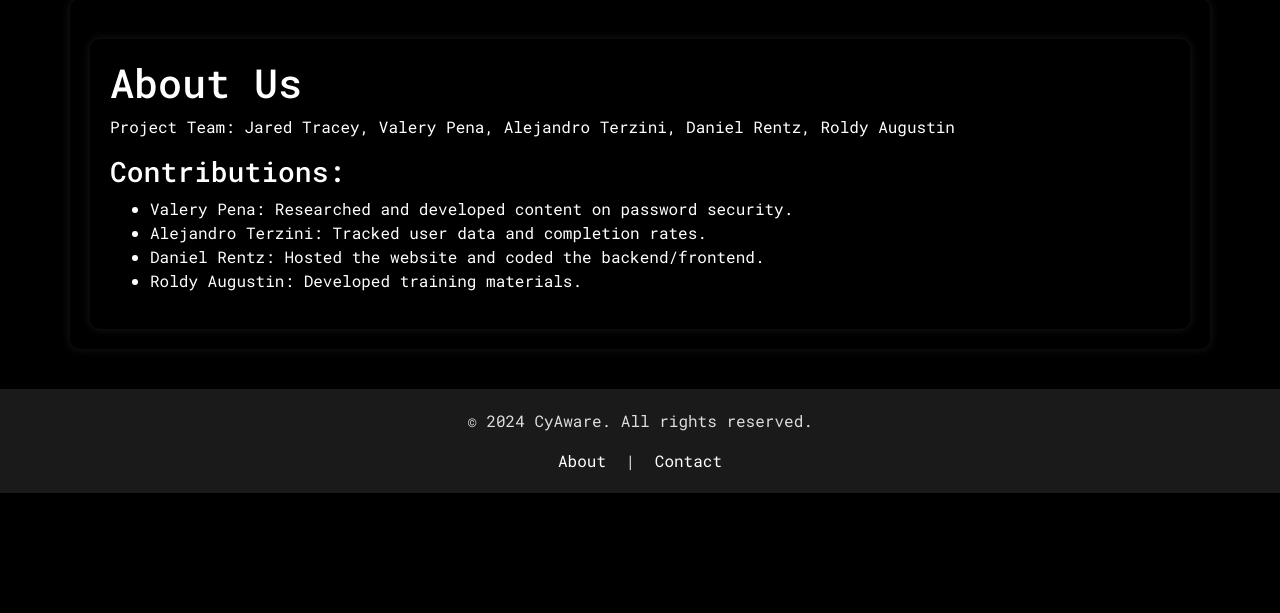
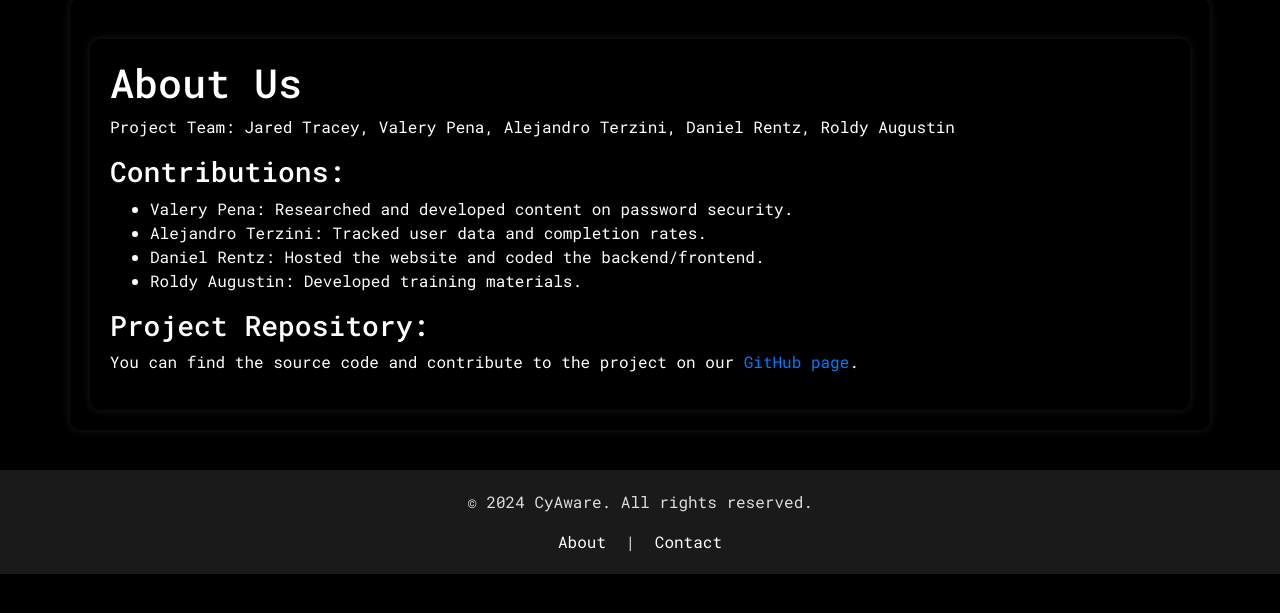
Before and after one commit to drent-z/cyaware, a Flask app: page /about in a window 1280 px wide. Shown: the part 111-724 px from the top of the page. Run offline with Flask 3, Linux system fonts and the light colour scheme; parts of the project's set-up code (start-up, migrations or seed data) failed here and were passed over; some libraries are stand-ins or nearby versions.

Commit message:
Update about.html

```diff
--- a/app/templates/about.html
+++ b/app/templates/about.html
@@ -13,5 +13,7 @@
         <li>Daniel Rentz: Hosted the website and coded the backend/frontend.</li>
         <li>Roldy Augustin: Developed training materials.</li>
     </ul>
+    <h3>Project Repository:</h3>
+    <p>You can find the source code and contribute to the project on our <a href="https://github.com/drent-z/cyaware" target="_blank">GitHub page</a>.</p>
 </div>
 {% endblock %}
```
